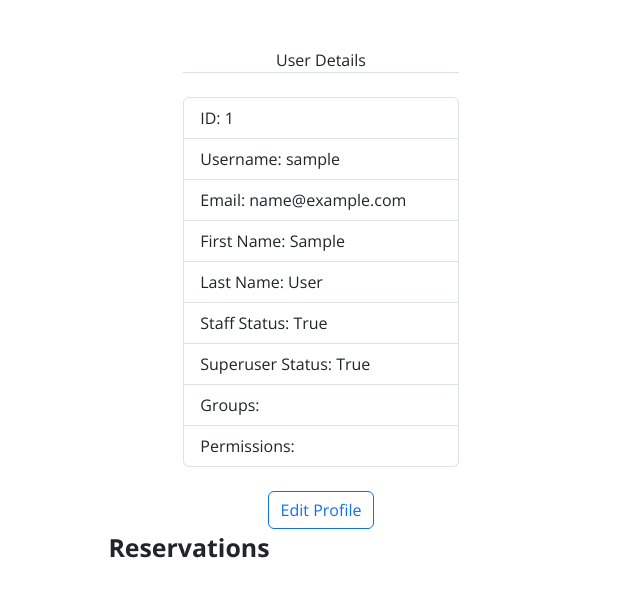
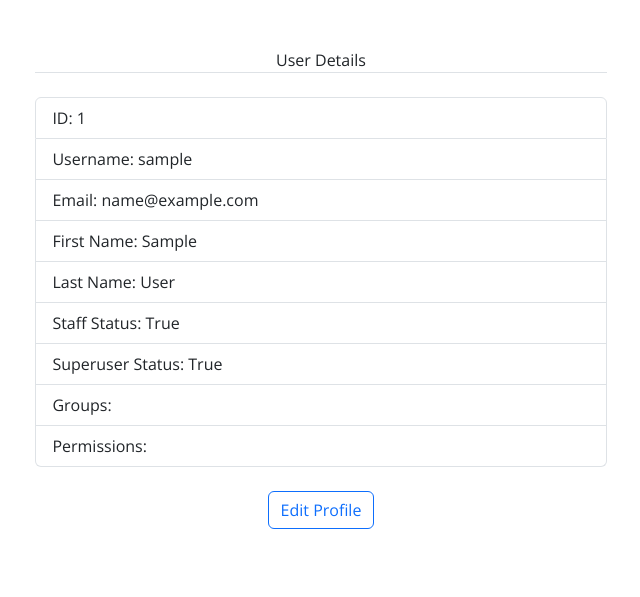
Before and after one commit to lexicon-car-dealership/car-dealership-exercise, a Django app: page /auth/profile/ in a window 1280 px wide. Shown: the part 110-707 px from the top of the page, without its empty margins (319-959 px from the left). Run offline with Django 4.2, Linux system fonts and the light colour scheme; the visitor is signed in with stand-in values (Sample User, id 1); data that the repository does not hold is empty; some web fonts are replaced.

Commit message:
fix style on profile page

```diff
--- a/car_dealership/authentication/templates/profile.html
+++ b/car_dealership/authentication/templates/profile.html
@@ -1,7 +1,7 @@
 {% extends "base.html" %}
 {% block content %}
     <div class="container mt-5">
-        <div class="row justify-content-center">
+        <div class="row justify-content-center profile_container">
             <div class="col-md-8">
                 <legend class="border-bottom mb-4 text-center">User Details</legend>
                 <ul class="list-group mb-4">
@@ -51,6 +51,7 @@
                     </div>
                 {% endif %}
             </div>
+            {% if reservations %}
                 <div>
                     <h2>Reservations</h2>
                     <ul class="list-group mb-4">
@@ -74,6 +75,7 @@
                         {% endfor %}
                     </ul>
                 </div>
+            {% endif %}
         </div>
     </div>
     <!-- Modal -->
--- a/car_dealership/static/css/styles.css
+++ b/car_dealership/static/css/styles.css
@@ -82,9 +82,16 @@ main {
   }
 }
 
+.profile_container {
+  width: 100%;
+}
+
 @media (min-width: 768px) {
   input,
   .form-element {
     margin-right: 10px;
   }
+  .profile_container {
+    max-width: 80%;
+  }
 }
```
Lines whose indentation alone changed are shown as unchanged.
